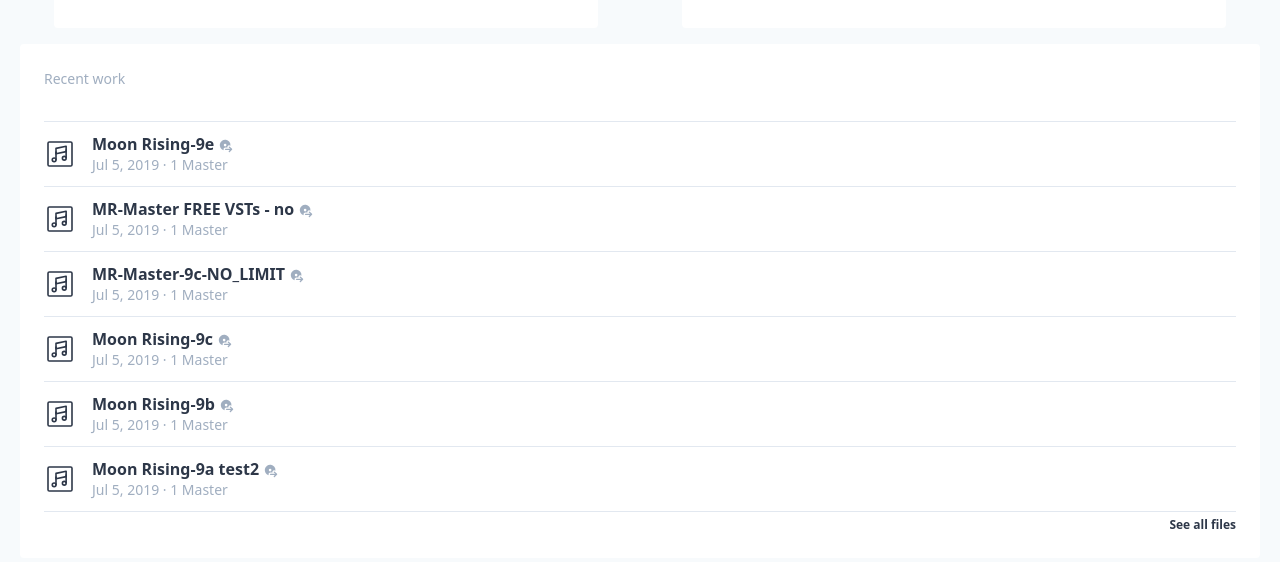
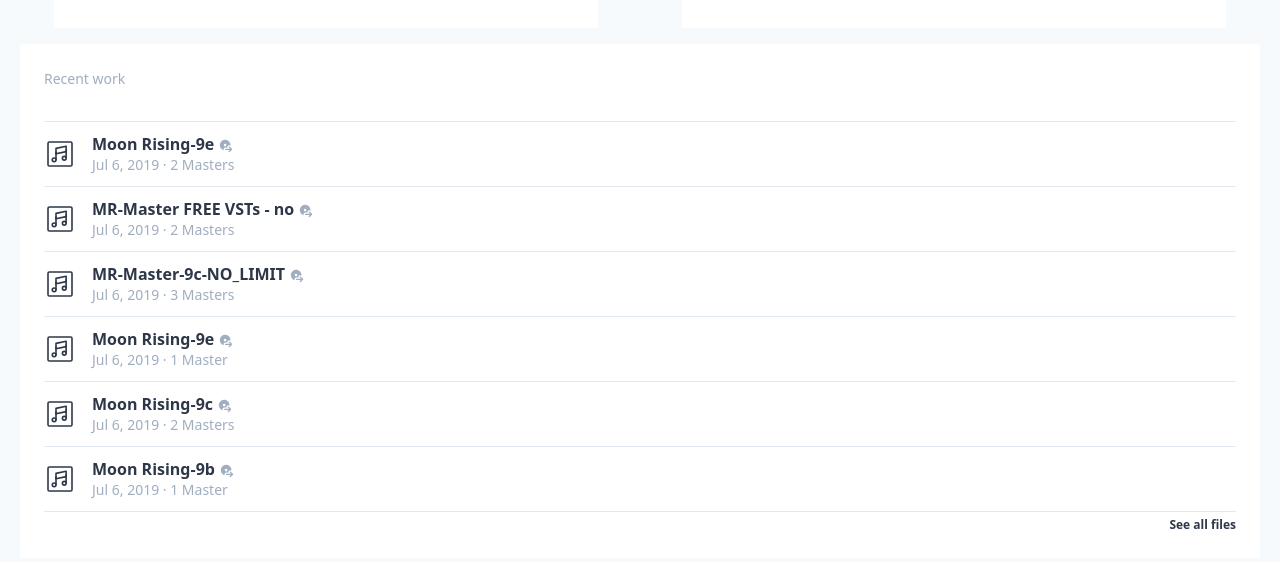
Before and after one commit to tuffstudio/Tailwind-LANDR-Dashboard-UI, a Vue app: page / in a window 1280 px wide. Shown: the part 1280-1842 px from the top of the page. Built offline with nearby package versions, Linux system fonts and the light colour scheme; grey boxes are pictures that could not be loaded.

Commit message:
track component

```diff
--- a/src/App.vue
+++ b/src/App.vue
@@ -41,91 +41,12 @@
       <section class="mt-4 bg-white rounded">
         <div class="p-6 inline-block w-full">
           <h2 class="text-sm text-gray-500">Recent work</h2>
-
             <div class="mt-8">
-
-              <div class="flex items-center border-t border-b cursor-pointer">
-                <div class="pl-0 pr-4 py-4">
-                  <svg class="h-8 w-8" viewBox="0 0 30 30" xmlns="http://www.w3.org/2000/svg"><g stroke="currentColor" stroke-width="1.5" fill="none" fill-rule="evenodd"><circle cx="9.5" cy="20.5" r="1.75"></circle><circle cx="19" cy="19" r="1.75"></circle><path d="M11.25 20v-6.5M20.75 18.25V11.5" stroke-linecap="square"></path><path stroke-linejoin="round" d="M11.25 9.75l9.5-2v5l-9.5 2z"></path><rect x="3.75" y="3.75" width="22.5" height="22.5" rx="1.25"></rect></g></svg>
+                <div v-for="(track, i) in tracks" :class="{'border-t' : i === 0 }" class="border-b">
+                  <MasteredTrack :track="track"/>
                 </div>
-                <div class="leading-tight">
-                  <div class="flex items-end">
-                    <h3 class="font-semibold hover:underline">Moon Rising-9e</h3>
-                    <svg class="w-4 h-4 ml-1 fill-current text-gray-500" viewBox="0 0 18 18" xmlns="http://www.w3.org/2000/svg"><g fill="none" fill-rule="evenodd"><path d="M6.563 13.827a6 6 0 1 1 7.403-5.188 2.001 2.001 0 0 0-3.274 2.111H8.256c-1.12 0-2.006.895-2.006 2 0 .398.115.767.313 1.077zM8 9.5a1.5 1.5 0 1 0 0-3 1.5 1.5 0 0 0 0 3z" fill="currentColor"></path><path d="M8.5 12.75h6" stroke="currentColor" stroke-width="1.5" stroke-linecap="round"></path><path stroke="currentColor" stroke-width="1.5" stroke-linecap="round" stroke-linejoin="round" d="M12.75 10.25l2.5 2.5-2.5 2.5"></path></g></svg>
-                  </div>
-                  <span class="text-sm text-gray-500">Jul 5, 2019 &middot; 1 Master</span>
-                </div>
-              </div>
-
-              <div class="flex items-center border-b cursor-pointer">
-                <div class="pl-0 pr-4 py-4">
-                  <svg class="h-8 w-8" viewBox="0 0 30 30" xmlns="http://www.w3.org/2000/svg"><g stroke="currentColor" stroke-width="1.5" fill="none" fill-rule="evenodd"><circle cx="9.5" cy="20.5" r="1.75"></circle><circle cx="19" cy="19" r="1.75"></circle><path d="M11.25 20v-6.5M20.75 18.25V11.5" stroke-linecap="square"></path><path stroke-linejoin="round" d="M11.25 9.75l9.5-2v5l-9.5 2z"></path><rect x="3.75" y="3.75" width="22.5" height="22.5" rx="1.25"></rect></g></svg>
-                </div>
-                <div class="leading-tight">
-                  <div class="flex items-end">
-                    <h3 class="font-semibold hover:underline">MR-Master FREE VSTs - no</h3>
-                    <svg class="w-4 h-4 ml-1 fill-current text-gray-500" viewBox="0 0 18 18" xmlns="http://www.w3.org/2000/svg"><g fill="none" fill-rule="evenodd"><path d="M6.563 13.827a6 6 0 1 1 7.403-5.188 2.001 2.001 0 0 0-3.274 2.111H8.256c-1.12 0-2.006.895-2.006 2 0 .398.115.767.313 1.077zM8 9.5a1.5 1.5 0 1 0 0-3 1.5 1.5 0 0 0 0 3z" fill="currentColor"></path><path d="M8.5 12.75h6" stroke="currentColor" stroke-width="1.5" stroke-linecap="round"></path><path stroke="currentColor" stroke-width="1.5" stroke-linecap="round" stroke-linejoin="round" d="M12.75 10.25l2.5 2.5-2.5 2.5"></path></g></svg>
-                  </div>
-                  <span class="text-sm text-gray-500">Jul 5, 2019 &middot; 1 Master</span>
-                </div>
-              </div>
-
-              <div class="flex items-center border-b cursor-pointer">
-                <div class="pl-0 pr-4 py-4">
-                  <svg class="h-8 w-8" viewBox="0 0 30 30" xmlns="http://www.w3.org/2000/svg"><g stroke="currentColor" stroke-width="1.5" fill="none" fill-rule="evenodd"><circle cx="9.5" cy="20.5" r="1.75"></circle><circle cx="19" cy="19" r="1.75"></circle><path d="M11.25 20v-6.5M20.75 18.25V11.5" stroke-linecap="square"></path><path stroke-linejoin="round" d="M11.25 9.75l9.5-2v5l-9.5 2z"></path><rect x="3.75" y="3.75" width="22.5" height="22.5" rx="1.25"></rect></g></svg>
-                </div>
-                <div class="leading-tight">
-                  <div class="flex items-end">
-                    <h3 class="font-semibold hover:underline">MR-Master-9c-NO_LIMIT</h3>
-                    <svg class="w-4 h-4 ml-1 fill-current text-gray-500" viewBox="0 0 18 18" xmlns="http://www.w3.org/2000/svg"><g fill="none" fill-rule="evenodd"><path d="M6.563 13.827a6 6 0 1 1 7.403-5.188 2.001 2.001 0 0 0-3.274 2.111H8.256c-1.12 0-2.006.895-2.006 2 0 .398.115.767.313 1.077zM8 9.5a1.5 1.5 0 1 0 0-3 1.5 1.5 0 0 0 0 3z" fill="currentColor"></path><path d="M8.5 12.75h6" stroke="currentColor" stroke-width="1.5" stroke-linecap="round"></path><path stroke="currentColor" stroke-width="1.5" stroke-linecap="round" stroke-linejoin="round" d="M12.75 10.25l2.5 2.5-2.5 2.5"></path></g></svg>
-                  </div>
-                  <span class="text-sm text-gray-500">Jul 5, 2019 &middot; 1 Master</span>
-                </div>
-              </div>
-
-              <div class="flex items-center border-b cursor-pointer">
-                <div class="pl-0 pr-4 py-4">
-                  <svg class="h-8 w-8" viewBox="0 0 30 30" xmlns="http://www.w3.org/2000/svg"><g stroke="currentColor" stroke-width="1.5" fill="none" fill-rule="evenodd"><circle cx="9.5" cy="20.5" r="1.75"></circle><circle cx="19" cy="19" r="1.75"></circle><path d="M11.25 20v-6.5M20.75 18.25V11.5" stroke-linecap="square"></path><path stroke-linejoin="round" d="M11.25 9.75l9.5-2v5l-9.5 2z"></path><rect x="3.75" y="3.75" width="22.5" height="22.5" rx="1.25"></rect></g></svg>
-                </div>
-                <div class="leading-tight">
-                  <div class="flex items-end">
-                    <h3 class="font-semibold hover:underline">Moon Rising-9c</h3>
-                    <svg class="w-4 h-4 ml-1 fill-current text-gray-500" viewBox="0 0 18 18" xmlns="http://www.w3.org/2000/svg"><g fill="none" fill-rule="evenodd"><path d="M6.563 13.827a6 6 0 1 1 7.403-5.188 2.001 2.001 0 0 0-3.274 2.111H8.256c-1.12 0-2.006.895-2.006 2 0 .398.115.767.313 1.077zM8 9.5a1.5 1.5 0 1 0 0-3 1.5 1.5 0 0 0 0 3z" fill="currentColor"></path><path d="M8.5 12.75h6" stroke="currentColor" stroke-width="1.5" stroke-linecap="round"></path><path stroke="currentColor" stroke-width="1.5" stroke-linecap="round" stroke-linejoin="round" d="M12.75 10.25l2.5 2.5-2.5 2.5"></path></g></svg>
-                  </div>
-                  <span class="text-sm text-gray-500">Jul 5, 2019 &middot; 1 Master</span>
-                </div>
-              </div>
-
-              <div class="flex items-center border-b cursor-pointer">
-                <div class="pl-0 pr-4 py-4">
-                  <svg class="h-8 w-8" viewBox="0 0 30 30" xmlns="http://www.w3.org/2000/svg"><g stroke="currentColor" stroke-width="1.5" fill="none" fill-rule="evenodd"><circle cx="9.5" cy="20.5" r="1.75"></circle><circle cx="19" cy="19" r="1.75"></circle><path d="M11.25 20v-6.5M20.75 18.25V11.5" stroke-linecap="square"></path><path stroke-linejoin="round" d="M11.25 9.75l9.5-2v5l-9.5 2z"></path><rect x="3.75" y="3.75" width="22.5" height="22.5" rx="1.25"></rect></g></svg>
-                </div>
-                <div class="leading-tight">
-                  <div class="flex items-end">
-                    <h3 class="font-semibold hover:underline">Moon Rising-9b</h3>
-                    <svg class="w-4 h-4 ml-1 fill-current text-gray-500" viewBox="0 0 18 18" xmlns="http://www.w3.org/2000/svg"><g fill="none" fill-rule="evenodd"><path d="M6.563 13.827a6 6 0 1 1 7.403-5.188 2.001 2.001 0 0 0-3.274 2.111H8.256c-1.12 0-2.006.895-2.006 2 0 .398.115.767.313 1.077zM8 9.5a1.5 1.5 0 1 0 0-3 1.5 1.5 0 0 0 0 3z" fill="currentColor"></path><path d="M8.5 12.75h6" stroke="currentColor" stroke-width="1.5" stroke-linecap="round"></path><path stroke="currentColor" stroke-width="1.5" stroke-linecap="round" stroke-linejoin="round" d="M12.75 10.25l2.5 2.5-2.5 2.5"></path></g></svg>
-                  </div>
-                  <span class="text-sm text-gray-500">Jul 5, 2019 &middot; 1 Master</span>
-                </div>
-              </div>
-
-              <div class="flex items-center border-b cursor-pointer">
-                <div class="pl-0 pr-4 py-4">
-                  <svg class="h-8 w-8" viewBox="0 0 30 30" xmlns="http://www.w3.org/2000/svg"><g stroke="currentColor" stroke-width="1.5" fill="none" fill-rule="evenodd"><circle cx="9.5" cy="20.5" r="1.75"></circle><circle cx="19" cy="19" r="1.75"></circle><path d="M11.25 20v-6.5M20.75 18.25V11.5" stroke-linecap="square"></path><path stroke-linejoin="round" d="M11.25 9.75l9.5-2v5l-9.5 2z"></path><rect x="3.75" y="3.75" width="22.5" height="22.5" rx="1.25"></rect></g></svg>
-                </div>
-                <div class="leading-tight">
-                  <div class="flex items-end">
-                    <h3 class="font-semibold hover:underline">Moon Rising-9a test2</h3>
-                    <svg class="w-4 h-4 ml-1 fill-current text-gray-500" viewBox="0 0 18 18" xmlns="http://www.w3.org/2000/svg"><g fill="none" fill-rule="evenodd"><path d="M6.563 13.827a6 6 0 1 1 7.403-5.188 2.001 2.001 0 0 0-3.274 2.111H8.256c-1.12 0-2.006.895-2.006 2 0 .398.115.767.313 1.077zM8 9.5a1.5 1.5 0 1 0 0-3 1.5 1.5 0 0 0 0 3z" fill="currentColor"></path><path d="M8.5 12.75h6" stroke="currentColor" stroke-width="1.5" stroke-linecap="round"></path><path stroke="currentColor" stroke-width="1.5" stroke-linecap="round" stroke-linejoin="round" d="M12.75 10.25l2.5 2.5-2.5 2.5"></path></g></svg>
-                  </div>
-                  <span class="text-sm text-gray-500">Jul 5, 2019 &middot; 1 Master</span>
-                </div>
-              </div>
-
             </div>
-
             <a class="mt-1 inline-block text-xs float-right font-semibold" href="#">See all files</a>
-
         </div>
       </section>
 
@@ -158,7 +79,6 @@
             </button>
           </div>
         </form>
-
       </section>
 
     </main>
@@ -186,11 +106,13 @@
 
 <script>
 import UserStats from "@/components/UserStats.vue";
+import MasteredTrack from "@/components/MasteredTrack.vue";
 
 export default {
   name: 'app',
   components: {
     UserStats,
+    MasteredTrack,
   },
   data(){
     return{
@@ -219,7 +141,39 @@ export default {
           imageAlt: "Promotion stats",
           tagline: "",
         },
-      ]
+      ],
+      tracks: [
+        {
+          trackTitle: "Moon Rising-9e",
+          masterDate: "Jul 6, 2019",
+          masterCount: 2,
+        },
+        {
+          trackTitle: "MR-Master FREE VSTs - no",
+          masterDate: "Jul 6, 2019",
+          masterCount: 2,
+        },
+        {
+          trackTitle: "MR-Master-9c-NO_LIMIT",
+          masterDate: "Jul 6, 2019",
+          masterCount: 3,
+        },
+        {
+          trackTitle: "Moon Rising-9e",
+          masterDate: "Jul 6, 2019",
+          masterCount: 1,
+        },
+        {
+          trackTitle: "Moon Rising-9c",
+          masterDate: "Jul 6, 2019",
+          masterCount: 2,
+        },
+        {
+          trackTitle: "Moon Rising-9b",
+          masterDate: "Jul 6, 2019",
+          masterCount: 1,
+        },
+      ],
     }
   }
 }
--- a/src/assets/css/tailwind.css
+++ b/src/assets/css/tailwind.css
@@ -1,7 +1,7 @@
 @tailwind base;
 @taiwind components;
 
-section.card a:hover > p{
+.card a:hover > p{
     text-decoration: underline!important;
 }
 
--- /dev/null
+++ b/src/components/MasteredTrack.vue
@@ -0,0 +1,20 @@
+<template>
+    <div class="flex items-center cursor-pointer">
+        <div class="pl-0 pr-4 py-4">
+            <svg class="h-8 w-8" viewBox="0 0 30 30" xmlns="http://www.w3.org/2000/svg"><g stroke="currentColor" stroke-width="1.5" fill="none" fill-rule="evenodd"><circle cx="9.5" cy="20.5" r="1.75"></circle><circle cx="19" cy="19" r="1.75"></circle><path d="M11.25 20v-6.5M20.75 18.25V11.5" stroke-linecap="square"></path><path stroke-linejoin="round" d="M11.25 9.75l9.5-2v5l-9.5 2z"></path><rect x="3.75" y="3.75" width="22.5" height="22.5" rx="1.25"></rect></g></svg>
+        </div>
+        <div class="leading-tight">
+            <div class="flex items-end">
+                <h3 class="font-semibold hover:underline">{{ track.trackTitle}}</h3>
+                <svg class="w-4 h-4 ml-1 fill-current text-gray-500" viewBox="0 0 18 18" xmlns="http://www.w3.org/2000/svg"><g fill="none" fill-rule="evenodd"><path d="M6.563 13.827a6 6 0 1 1 7.403-5.188 2.001 2.001 0 0 0-3.274 2.111H8.256c-1.12 0-2.006.895-2.006 2 0 .398.115.767.313 1.077zM8 9.5a1.5 1.5 0 1 0 0-3 1.5 1.5 0 0 0 0 3z" fill="currentColor"></path><path d="M8.5 12.75h6" stroke="currentColor" stroke-width="1.5" stroke-linecap="round"></path><path stroke="currentColor" stroke-width="1.5" stroke-linecap="round" stroke-linejoin="round" d="M12.75 10.25l2.5 2.5-2.5 2.5"></path></g></svg>
+            </div>
+            <span class="text-sm text-gray-500">{{ track.masterDate }} &middot; {{ track.masterCount }} {{ track.masterCount === 1 ? 'Master' : 'Masters' }} </span>
+        </div>
+    </div>
+</template>
+
+<script>
+export default {
+  props: [ 'track' ],
+}
+</script>
```
